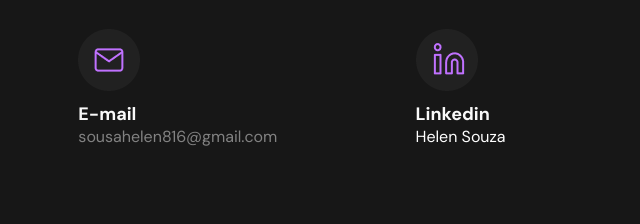
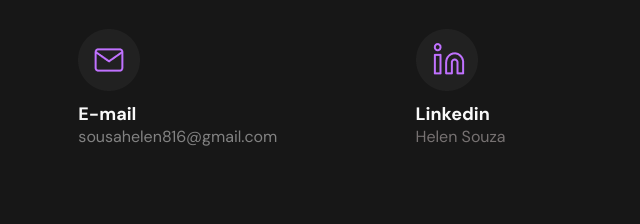
Before and after one commit to helensouz/Portfolio, a plain HTML site: page index.html in a window 1280 px wide. Shown: the part 1040-1264 px from the top of the page, 371-1011 px from the left. Drawn offline with nearby package versions, Linux system fonts and the light colour scheme.

Commit message:
Inserindo informações de contato no novo layout/4

```diff
--- a/style/style.css
+++ b/style/style.css
@@ -226,7 +226,7 @@ margin: 0 auto;
 
 .linkedin-item a{
   text-decoration: solid;
-  color: #fff;
+  color: #777272;
 }
 
 .contato-items p{
```
